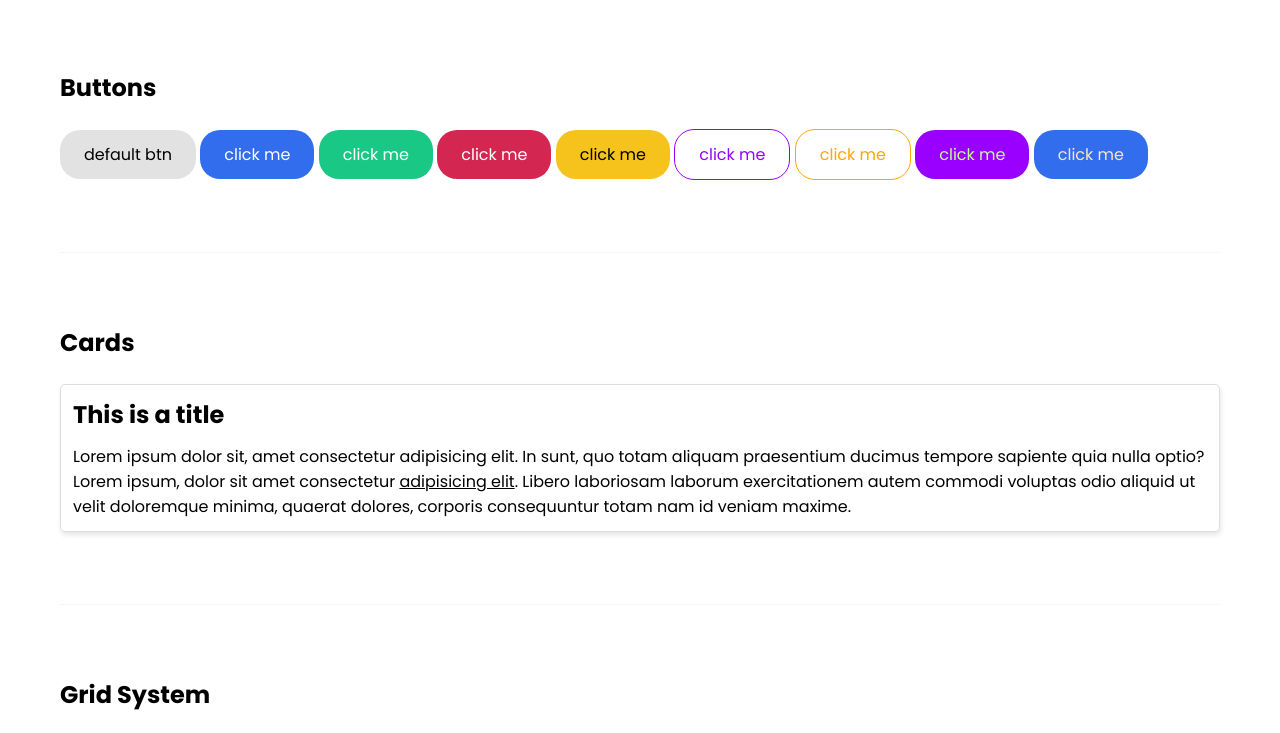
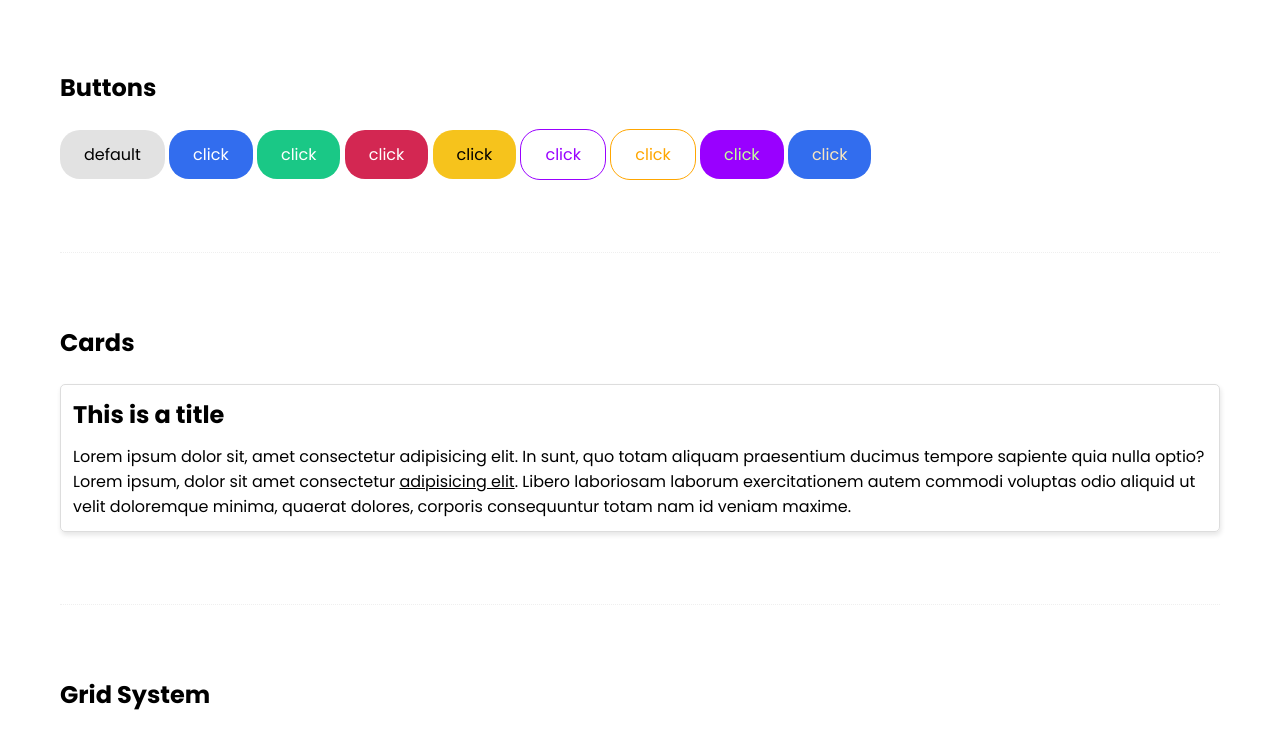
Before and after one commit to veronikagregorec/sass, a website: page index.html in a window 1280 px wide. Shown: the part 842-1575 px from the top of the page. Drawn offline with Linux system fonts and the light colour scheme.

Commit message:
Added footer and changed some tags

```diff
--- a/index.html
+++ b/index.html
@@ -4,7 +4,7 @@
     <meta charset="UTF-8">
     <meta http-equiv="X-UA-Compatible" content="IE=edge">
     <meta name="viewport" content="width=device-width, initial-scale=1.0">
-    <title>Sass</title>
+    <title>A lightweight CSS library for dev</title>
     <link rel="stylesheet" href="/css/index.css">
 </head>
 <body>
@@ -17,7 +17,6 @@
   </nav>
 
   <div class="container">
-    <!-- colors -->
     <h2 class="mb-2">Colors</h2>
     <span class="text-primary">primary text</span> |
     <span class="text-secondary">secondary text</span> |
@@ -58,11 +57,11 @@
     <span class="bg-primary-light-8 text-white">primary light 8</span> |
 
     <br><br>
+
     <a href="#" class="text-primary text-hover-orange-light-1">hover me</a>
 
     <hr class="mt-4 mb-4">
 
-    <!-- font sizes -->
     <h2 class="mb-2">Font Sizes</h2>
     <div class="font-sm">this is small font</div>
     <div class="font-md">this is medium font</div>
@@ -72,21 +71,19 @@
 
     <hr class="mt-4 mb-4">
 
-    <!-- buttons -->
     <h2 class="mb-2">Buttons</h2>
-    <a href="#" class="btn">default btn</a>
-    <a href="#" class="btn-primary text-white">click me</a>
-    <a href="#" class="btn-secondary text-white">click me</a>
-    <a href="#" class="btn-error text-white">click me</a>
-    <a href="#" class="btn-info">click me</a>
-    <a href="#" class="btn-outlined-purple text-purple text-hover-white">click me</a>
-    <a href="#" class="btn-outlined-orange text-orange text-hover-white">click me</a>
-    <a href="#" class="btn-complement-purple">click me</a>
-    <a href="#" class="btn-complement-primary">click me</a>
+    <a href="#" class="btn">default</a>
+    <a href="#" class="btn-primary text-white">click</a>
+    <a href="#" class="btn-secondary text-white">click</a>
+    <a href="#" class="btn-error text-white">click</a>
+    <a href="#" class="btn-info">click</a>
+    <a href="#" class="btn-outlined-purple text-purple text-hover-white">click</a>
+    <a href="#" class="btn-outlined-orange text-orange text-hover-white">click</a>
+    <a href="#" class="btn-complement-purple">click</a>
+    <a href="#" class="btn-complement-primary">click</a>
 
     <hr class="mt-4 mb-4">
 
-    <!-- cards -->
     <h2 class="mb-2">Cards</h2>
     <div class="card">
       <h1 class="card-title">This is a title</h1>
@@ -95,7 +92,6 @@
 
     <hr class="mt-4 mb-4">
 
-    <!-- grid system -->
     <h2 class="mb-2">Grid System</h2>
     <div class="row gap-2 justify-center">
       <div class="col-12-xs col-5-sm col-3-xl">
@@ -104,18 +100,21 @@
           <p class="card-body">Lorem ipsum, dolor sit amet consectetur adipisicing elit.</p>
         </div>
       </div>
+
       <div class="col-12-xs col-5-sm col-3-xl">
         <div class="card">
           <h3 class="card-title">Hello</h3>
           <p class="card-body">Lorem ipsum, dolor sit amet consectetur adipisicing elit.</p>
         </div>
       </div>
+
       <div class="col-12-xs col-5-sm col-3-xl">
         <div class="card">
           <h3 class="card-title">Hello</h3>
           <p class="card-body">Lorem ipsum, dolor sit amet consectetur adipisicing elit.</p>
         </div>
       </div>
+
       <div class="col-12-xs col-5-sm col-3-xl">
         <div class="card">
           <h3 class="card-title">Hello</h3>
@@ -126,14 +125,15 @@
 
     <hr class="mt-4 mb-4">
 
-    <!-- utilities -->
     <h2>Using Utilities</h2>
     <div class="mt-2 text-orange-dark-2 bg-orange-light-5 p-2 br-xs">
       <p>Lorem ipsum dolor sit amet consectetur adipisicing elit. Dolores, perspiciatis!</p>
     </div>
+
     <div class="mt-2 text-secondary-dark-2 bg-secondary-light-5 p-2 br-lg">
       <p>Lorem ipsum dolor sit amet consectetur adipisicing elit. Dolores, perspiciatis!</p>
     </div>
+
     <div class="display-i-b bg-purple text-white o-10 mt-3 mr-3 p-2">opacity 10</div>
     <div class="display-i-b bg-purple text-white o-30 mt-3 mr-3 p-2">opacity 30</div>
     <div class="display-i-b bg-purple text-white o-50 mt-3 mr-3 p-2">opacity 50</div>
@@ -143,5 +143,11 @@
     <hr class="mt-4 mb-4">
 
   </div>
+
+  <footer class="bg-black text-white pt-2 pb-2 mt-5">
+    <div class="container">
+      &copy 2022 Company Name | Design: Name
+    </div>
+  </footer>
 </body>
 </html>
```
